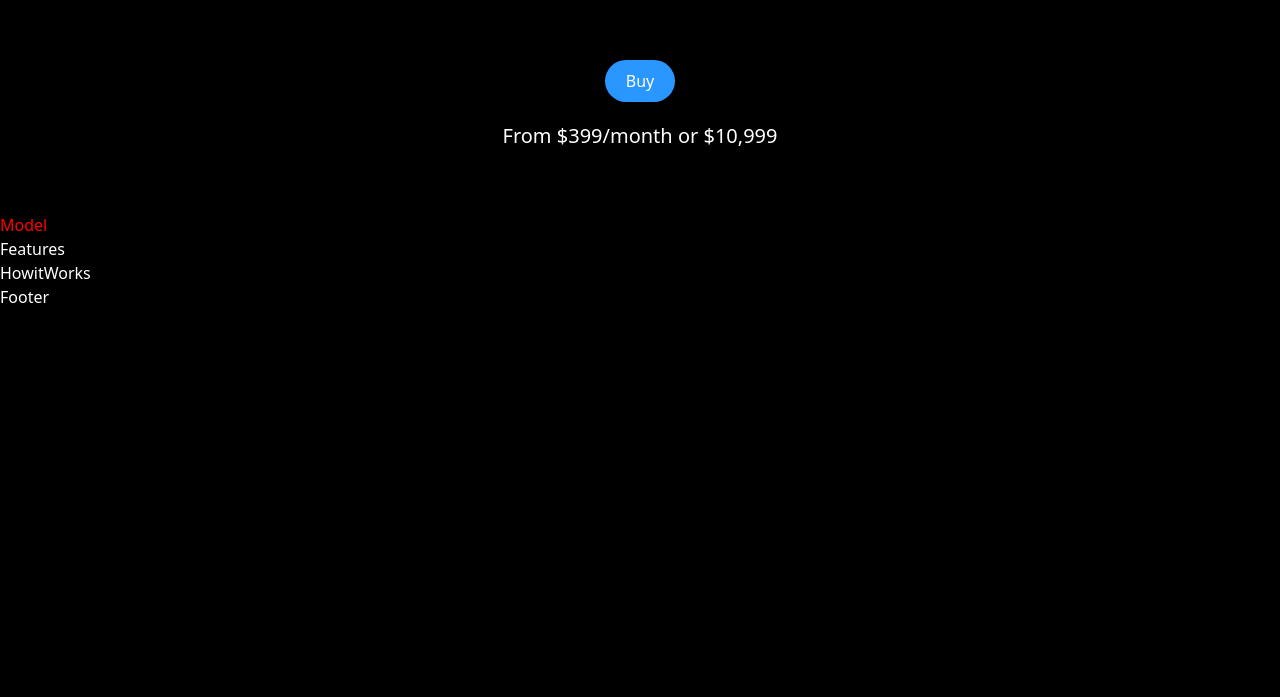
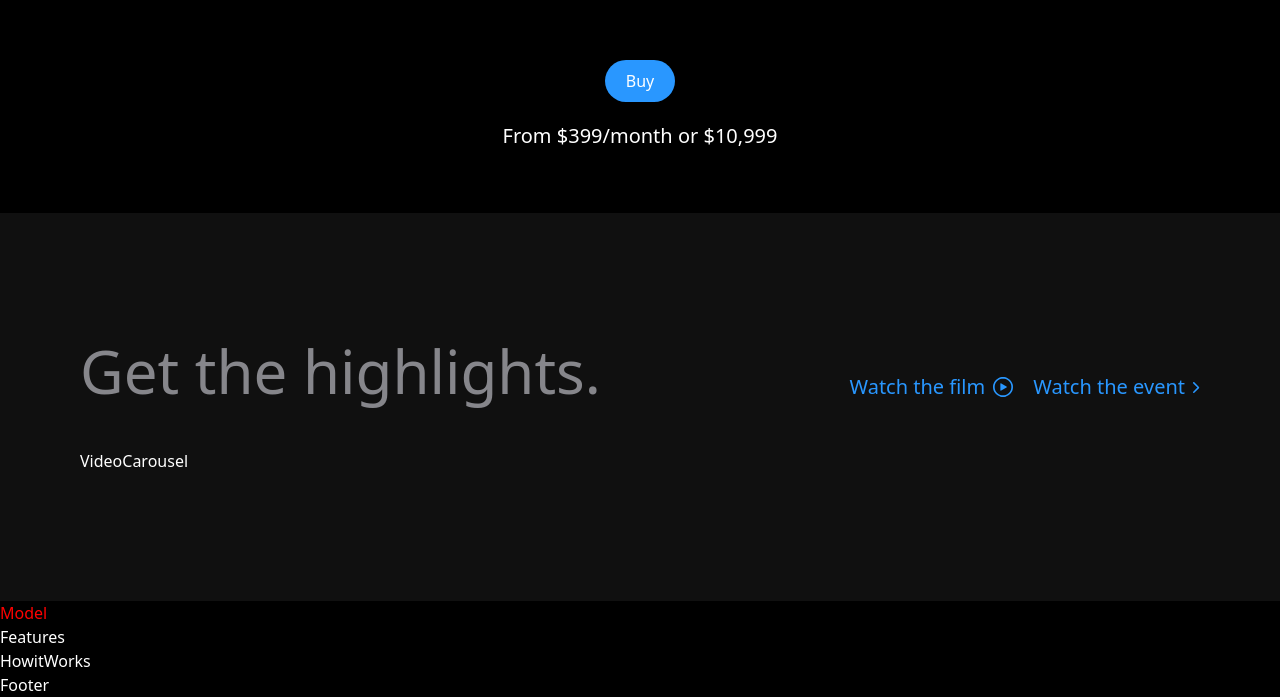
Before and after one commit to DevDivine-001/iPhone-clone-website, a React (Vite) app: page / in a window 1280 px wide. Shown: the part 607-1304 px from the top of the page. Before the commit the page ends 916 px from the top, so only its background shows below. Built offline with nearby package versions, Linux system fonts and the light colour scheme.

Commit message:
Highlights flie and VideoCarousel

```diff
--- a/src/pages/Highlights.jsx
+++ b/src/pages/Highlights.jsx
@@ -1,8 +1,52 @@
+import VideoCarousel from "./VideoCarousel"
+import gsap from "gsap"
+import { rightImg, watchImg } from "../utils"
+import { useGSAP } from "@gsap/react"
+
 
 
 const Highlights = () => {
+    useGSAP(() => {
+        gsap.to('#title', { opacity: 1, y: 0 })
+        gsap.to('.link', { opacity: 1, y: 0, duration: 1, stagger: 0.25 })
+    }, [])
     return (
-        <section>
+        <section
+            className="
+        w-screen
+        overflow-hidden
+    h-full
+    common-padding
+    bg-zinc
+    ">
+            <div
+                className="screen-max-width">
+                <div className="
+            mb-12
+            w-full
+            md:flex items-end justify-between
+            ">
+                    <h1 id="title" className="section-heading">Get the highlights.</h1>
+                    <div className="
+                    flex
+                    flex-wrap
+                    items-end
+                    gap-5">
+                        <p className="link">
+                            Watch the film
+                            <img src={watchImg} alt="watch" className="ml-2" />
+                        </p>
+                        <p className="link">
+                            Watch the event
+                            <img src={rightImg} alt="right" className="ml-2" />
+                        </p>
+                    </div>
+
+
+                </div>
+                <VideoCarousel />
+
+            </div>
 
         </section>
     )
```
